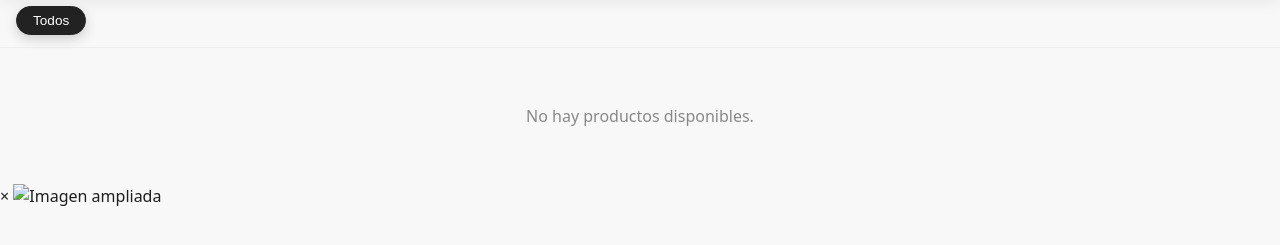
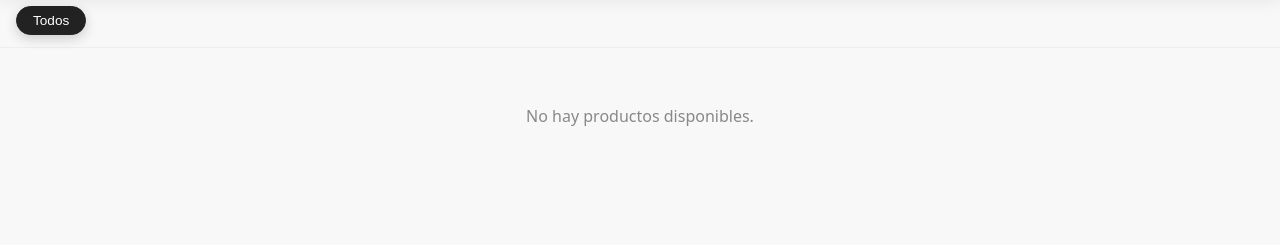
Before and after one commit to RubenDarioCoder/tiendalym, a website: page public/index.html in a window 1280 px wide. Shown: the part 63-308 px from the top of the page. Drawn offline with Linux system fonts and the light colour scheme; no server answers.

Commit message:
eliminar lightbox
Removed lightbox and specifications modal sections from HTML.

```diff
--- a/public/index.html
+++ b/public/index.html
@@ -124,12 +124,6 @@
     </div>
   </div>
 
-  <!-- ===== LIGHTBOX ===== -->
-  <div id="imageLightbox" class="lightbox">
-    <span class="lightbox-close">&times;</span>
-    <img id="lightboxImg" src="" alt="Imagen ampliada">
-  </div>
-  <!-- ===== MODAL DE ESPECIFICACIONES (Color/Talle) ===== -->
   <div id="especModal" class="modal-overlay">
       <div class="modal-card">
           <h2>Detalle del producto</h2>
```
